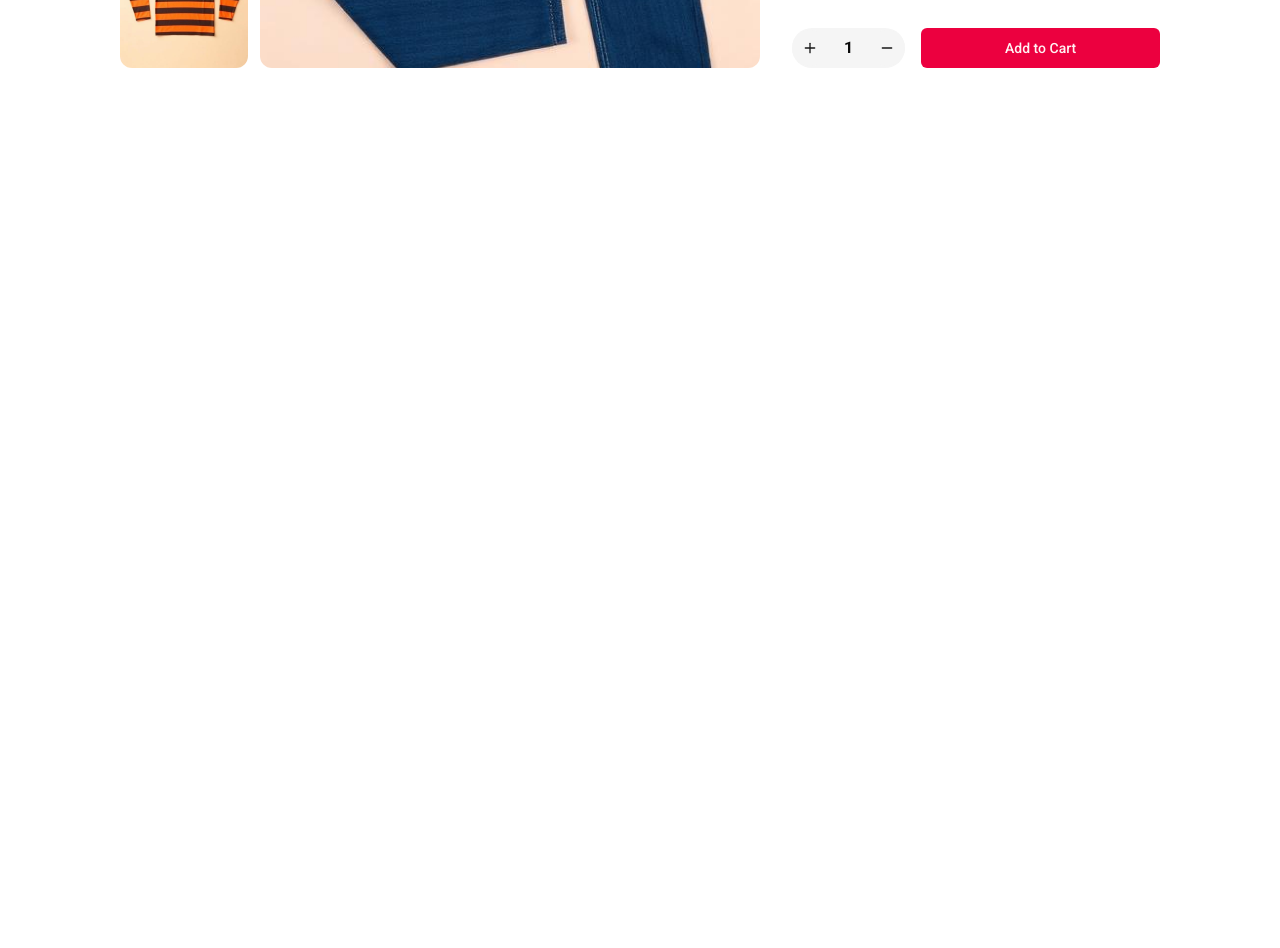
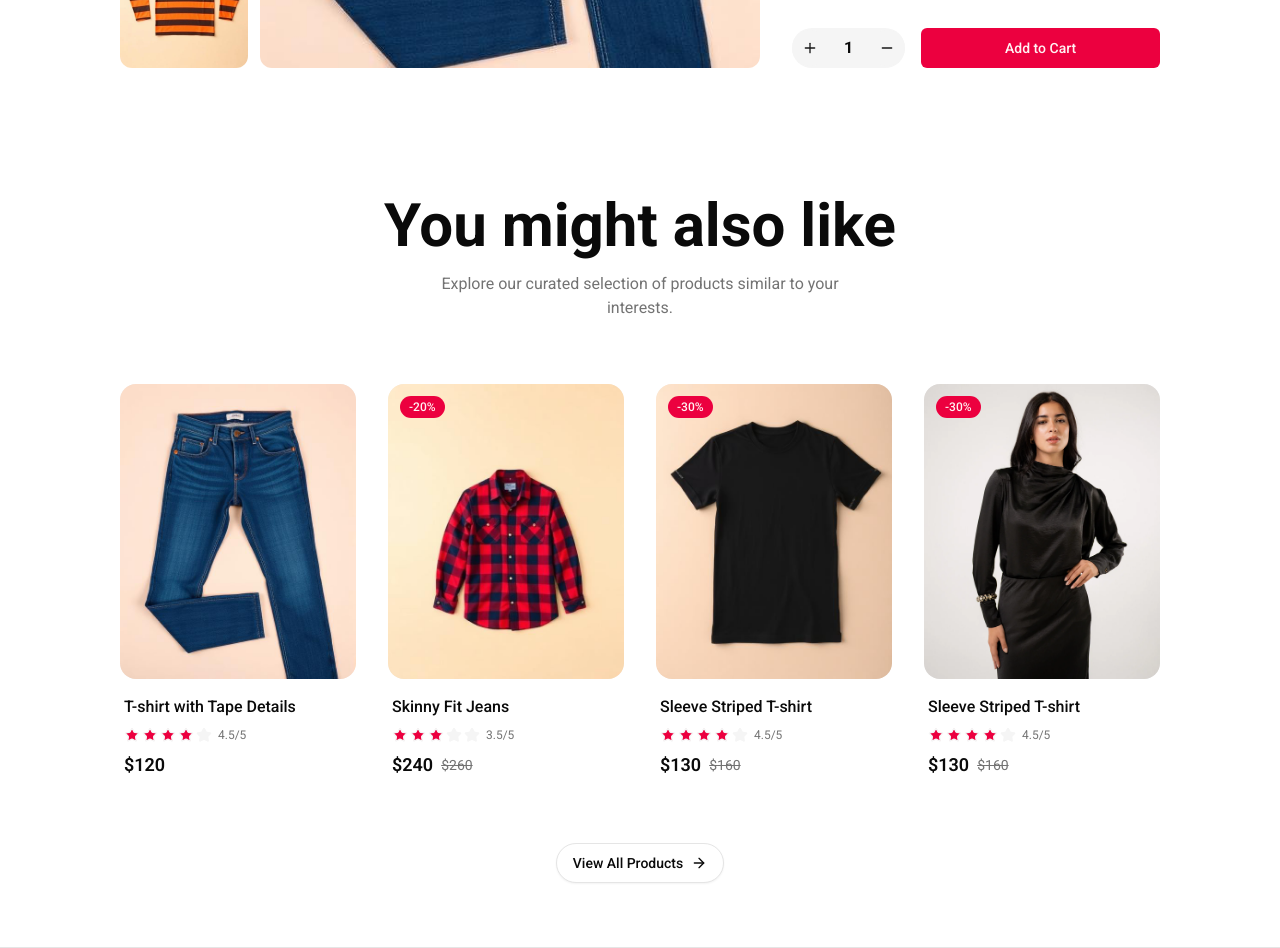
Before and after one commit to Peter3Khalil/be-one-ecommerce, a Next.js app: page /products/1 in a window 1280 px wide. Shown: the part 560-1508 px from the top of the page. Before the commit the page ends 800 px from the top, so only its background shows below. Built offline with nearby package versions, Linux system fonts and the light colour scheme.

Commit message:
feat: add SimilarProducts component to display related items

```diff
--- a/src/app/products/[id]/page.tsx
+++ b/src/app/products/[id]/page.tsx
@@ -2,6 +2,7 @@
 
 import { cn } from '@/lib/utils';
 import Rating from '@components/rating';
+import SimilarProducts from '@components/similar-products';
 import { Button } from '@ui/button';
 import { Minus, Plus } from 'lucide-react';
 import { useState } from 'react';
@@ -9,7 +10,8 @@
 const ProductDetails = () => {
   const [currentImage, setCurrentImage] = useState('/products/1.jpg');
   return (
-    <section className="container flex flex-col gap-8 py-10 md:flex-row md:py-16 md:*:h-[500px]">
+    <div>
+      <article className="container flex flex-col gap-8 py-10 md:flex-row md:py-16 md:*:h-[500px]">
         <div className="flex flex-col-reverse gap-3 md:flex-row">
           <ul className="flex gap-3 md:grid md:grid-rows-3">
             {Array.from({ length: 3 }).map((_, index) => (
@@ -46,9 +48,9 @@
             <Rating rating={4.5} size={24} />
             <p className="text-xl font-semibold text-primary">$99.99</p>
             <p className="text-muted-foreground">
-            This is a detailed description of the product. It highlights the key
-            features, specifications, and benefits of the product to entice
-            potential buyers.
+              This is a detailed description of the product. It highlights the
+              key features, specifications, and benefits of the product to
+              entice potential buyers.
             </p>
           </div>
           <div className="pb-4">
@@ -95,7 +97,9 @@
             </Button>
           </div>
         </div>
-    </section>
+      </article>
+      <SimilarProducts />
+    </div>
   );
 };
 
--- /dev/null
+++ b/src/components/similar-products.tsx
@@ -0,0 +1,75 @@
+'use client';
+import { ArrowRight } from 'lucide-react';
+import ProductCard from './product-card';
+import { Button } from './ui/button';
+
+const products = [
+  {
+    id: 1,
+    image: '/products/1.jpg',
+    name: 'T-shirt with Tape Details',
+    price: 120,
+    rating: 4.5,
+  },
+  {
+    id: 2,
+    image: '/products/2.jpg',
+    name: 'Skinny Fit Jeans',
+    price: 240,
+    originalPrice: 260,
+    rating: 3.5,
+    discount: 20,
+  },
+  {
+    id: 4,
+    image: '/products/4.jpg',
+    name: 'Sleeve Striped T-shirt',
+    price: 130,
+    originalPrice: 160,
+    rating: 4.5,
+    discount: 30,
+  },
+  {
+    id: 5,
+    image: '/products/1.webp',
+    name: 'Sleeve Striped T-shirt',
+    price: 130,
+    originalPrice: 160,
+    rating: 4.5,
+    discount: 30,
+  },
+];
+
+const SimilarProducts = () => {
+  return (
+    <section className="container flex flex-col gap-16 border-b py-16">
+      <div className="text-center">
+        <h2 className="font-display text-4xl font-bold text-foreground md:text-5xl lg:text-6xl">
+          You might also like
+        </h2>
+        <p className="mx-auto mt-4 max-w-md text-muted-foreground">
+          Explore our curated selection of products similar to your interests.
+        </p>
+      </div>
+
+      <ul className="grid grid-cols-2 gap-6 lg:grid-cols-4 lg:gap-8">
+        {products.map((product, index) => (
+          <li key={index}>
+            <ProductCard key={product.id} {...product} delay={index * 100} />
+          </li>
+        ))}
+      </ul>
+
+      <Button
+        variant="outline"
+        size="lg"
+        className="group mx-auto gap-2 rounded-full"
+      >
+        View All Products
+        <ArrowRight className="h-4 w-4 transition-transform duration-300 group-hover:translate-x-1" />
+      </Button>
+    </section>
+  );
+};
+
+export default SimilarProducts;
```
Lines whose indentation alone changed are shown as unchanged.
